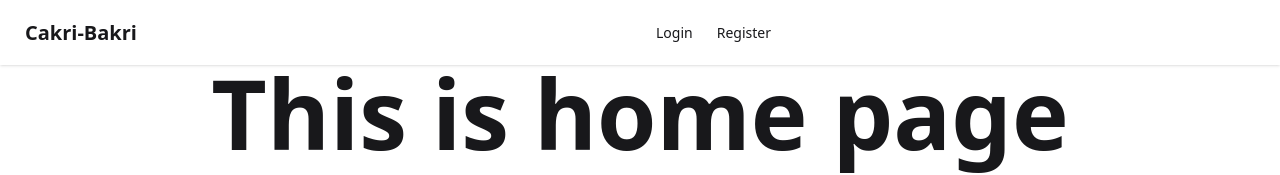
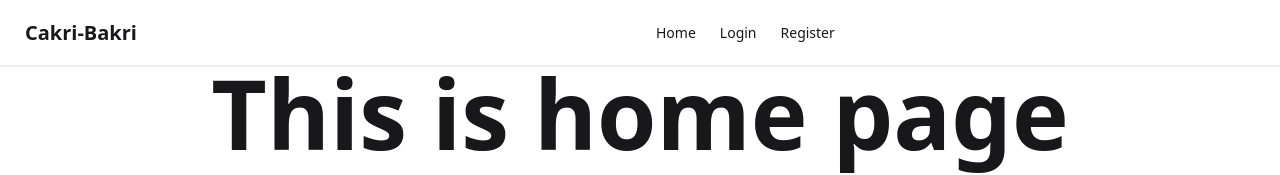
Before and after one commit to Motiur-Rahman-Dhrubo/Cakri-Bakri, a React (Vite) app in the folder client/: page / in a window 1280 px wide. Shown: the top 175 px of the page. Built offline with nearby package versions, Linux system fonts and the light colour scheme; no server answers.

Commit message:
create conditional navlink when user have then navbar will show logout otherOwise login and register link

```diff
--- a/client/src/component/SharedComponent/Navbar.jsx
+++ b/client/src/component/SharedComponent/Navbar.jsx
@@ -2,8 +2,16 @@ import React from 'react'
 import { NavLink } from 'react-router'
 
 export default function Navbar() {
-    const navLink =<> <li><NavLink to={'login'}>Login</NavLink></li>
-        <li><NavLink to={'register'}>Register</NavLink></li></>
+  const user = false;
+  const navLink = <>
+  <li><NavLink to={'/'}>Home</NavLink></li>
+    {user
+    ?
+    <li><NavLink >LogOut</NavLink></li>
+    :
+    <><li><NavLink to={'login'}>Login</NavLink></li>
+      <li><NavLink to={'register'}>Register</NavLink></li></>}
+      </>
   return (
     <div className="navbar bg-base-100 shadow-sm">
       <div className="navbar-start">
```
Lines whose indentation alone changed are shown as unchanged.
